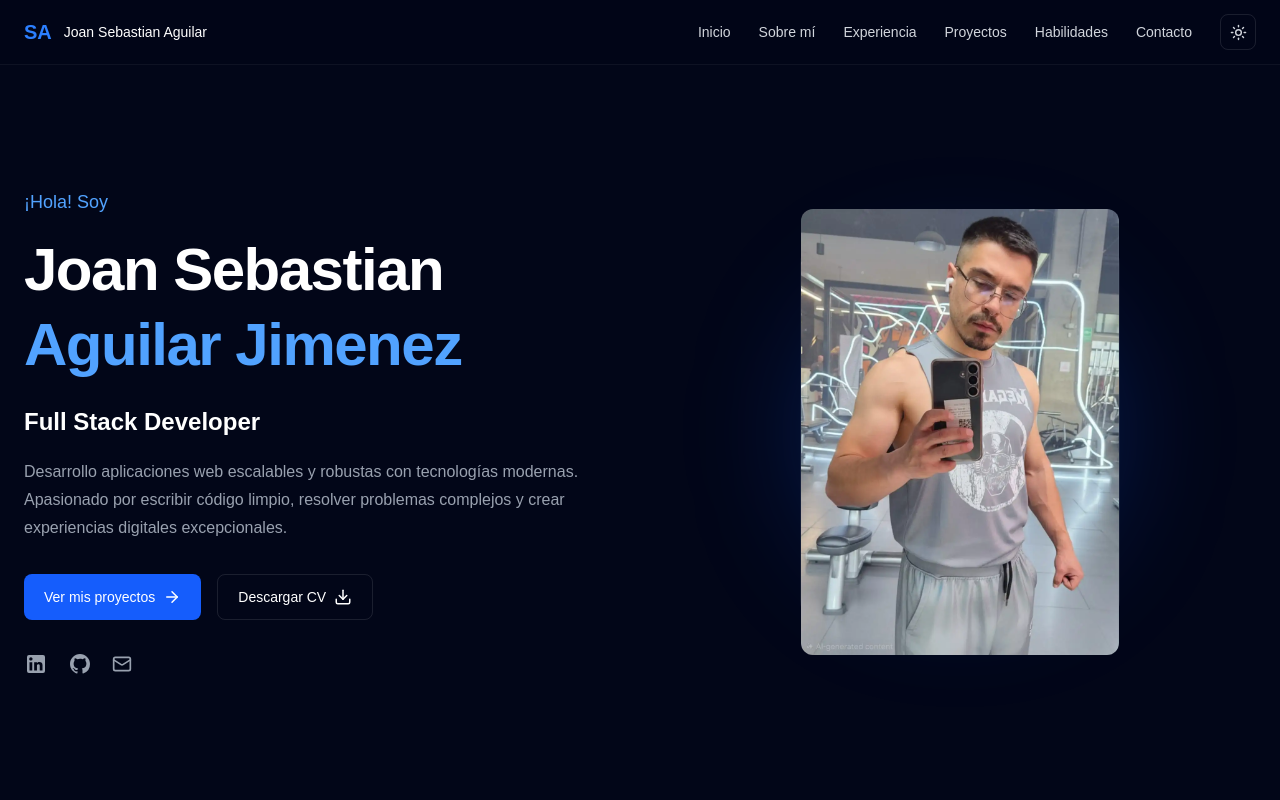
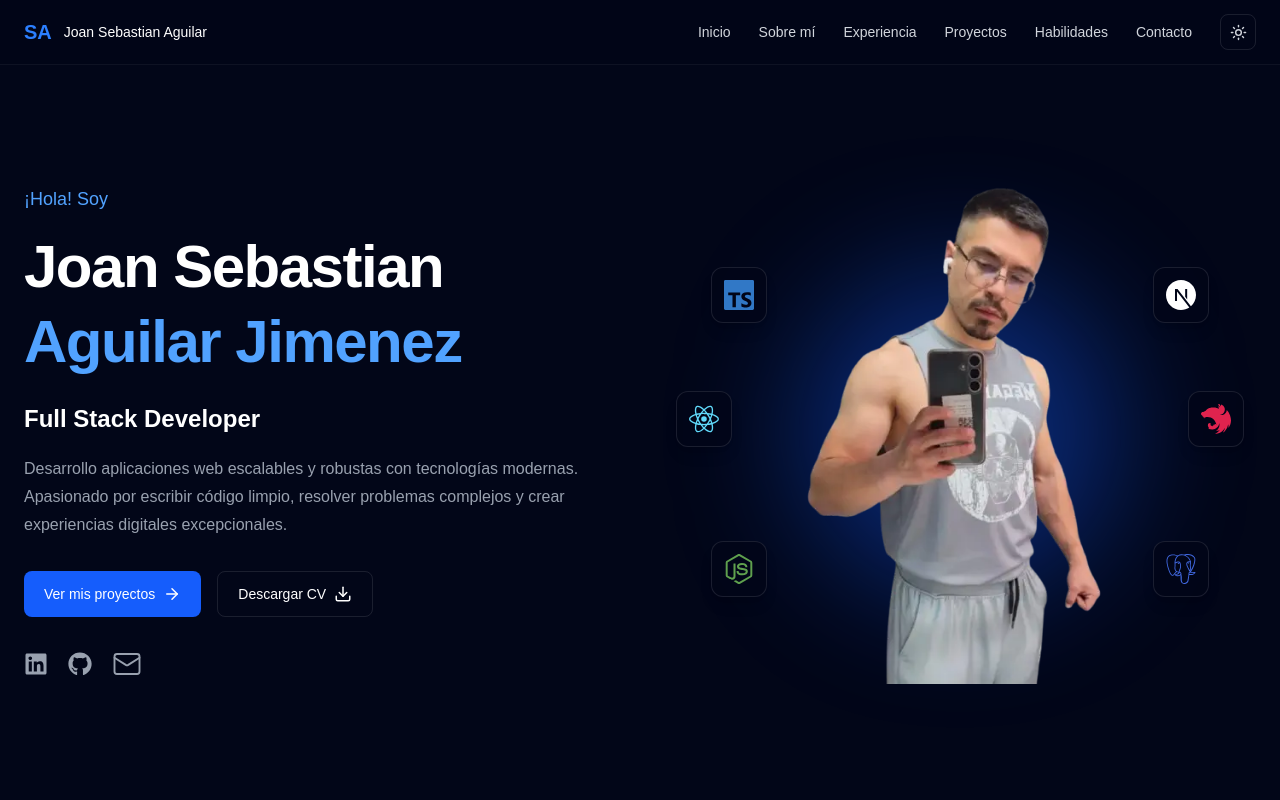
Before and after one commit to joansaguilarj1/portfolio, a Next.js app: page / in a window 1280 px wide. Shown: the top 800 px of the page. Built offline with nearby package versions, Linux system fonts and the light colour scheme.

Commit message:
feat: se concluye la seccion hero

```diff
--- a/package.json
+++ b/package.json
@@ -13,7 +13,8 @@
     "motion": "^13.4.0",
     "next": "16.3.5",
     "react": "19.2.8",
-    "react-dom": "19.2.8"
+    "react-dom": "19.2.8",
+    "react-icons": "^5.7.0"
   },
   "devDependencies": {
     "@tailwindcss/postcss": "^4",
--- a/src/components/Hero.tsx
+++ b/src/components/Hero.tsx
@@ -1,7 +1,21 @@
 import Link from "next/link";
 import { ArrowRight, Download, Mail } from "lucide-react";
 import Image from "next/image";
-import { GithubIcon, LinkedinIcon } from "@/components/icons";
+import {
+    SiTypescript,
+    SiReact,
+    SiNextdotjs,
+    SiNodedotjs,
+    SiNestjs,
+    SiPostgresql
+
+} from "react-icons/si";
+
+import {
+    FaGithub,
+    FaLinkedin
+} from "react-icons/fa";
+
 
 export default function Hero() {
     return (
@@ -64,7 +78,7 @@ export default function Hero() {
                                 aria-label="LinkedIn"
                                 className="text-gray-400 transition-colors hover:text-white"
                             >
-                                <LinkedinIcon className="w-6 h-6" />
+                                <FaLinkedin className="w-6 h-6" />
                             </a>
 
                             <a
@@ -73,7 +87,7 @@ export default function Hero() {
                                 aria-label="GitHub"
                                 className="text-gray-400 transition-colors hover:text-white"
                             >
-                                <GithubIcon className="w-6 h-6" />
+                                <FaGithub className="w-6 h-6" />
                             </a>
 
                             <a
@@ -81,24 +95,64 @@ export default function Hero() {
                                 aria-label="Email"
                                 className="text-gray-400 transition-colors hover:text-white"
                             >
-                                <Mail size={20} />
+                                <Mail size={30} strokeWidth={1.5} />
                             </a>
                         </div>
                     </div>
 
                     {/* Visual */}
-                    <div className="relative flex min-h-[500px] items-center justify-center">
-                        <div className="absolute h-72 w-72 rounded-full bg-blue-600/30 blur-3xl" />
+                    <div className="relative flex min-h-125 items-center justify-center">
 
-                        <div className="relative flex h-96 w-80 items-center justify-center rounded-3xl border border-white/5 bg-white/[0.02]">
+                        {/* Glow */}
+                        <div className="absolute h-80 w-80 rounded-full bg-blue-600/40 blur-3xl" />
+
+                        {/* Technology icons */}
+                        <div className="absolute inset-0">
+
+                            {/* TypeScript */}
+                            <div className="absolute left-[8%] top-[18%] flex h-14 w-14 items-center justify-center rounded-xl border border-white/10 bg-slate-950/80 shadow-lg">
+                                <SiTypescript className="text-3xl text-[#3178C6]" />
+                            </div>
+
+                            {/* React */}
+                            <div className="absolute left-[2%] top-[42%] flex h-14 w-14 items-center justify-center rounded-xl border border-white/10 bg-slate-950/80 shadow-lg">
+                                <SiReact className="text-3xl text-[#61DAFB]" />
+                            </div>
+
+                            {/* Node */}
+                            <div className="absolute left-[8%] bottom-[18%] flex h-14 w-14 items-center justify-center rounded-xl border border-white/10 bg-slate-950/80 shadow-lg">
+                                <SiNodedotjs className="text-3xl text-[#5FA04E]" />
+                            </div>
+
+                            {/* Next */}
+                            <div className="absolute right-[8%] top-[18%] flex h-14 w-14 items-center justify-center rounded-xl border border-white/10 bg-slate-950/80 shadow-lg">
+                                <SiNextdotjs className="text-3xl text-white" />
+                            </div>
+
+                            {/* Nest */}
+                            <div className="absolute right-[2%] top-[42%] flex h-14 w-14 items-center justify-center rounded-xl border border-white/10 bg-slate-950/80 shadow-lg">
+                                <SiNestjs className="text-3xl text-[#E0234E]" />
+                            </div>
+
+                            {/* PostgreSQL */}
+                            <div className="absolute right-[8%] bottom-[18%] flex h-14 w-14 items-center justify-center rounded-xl border border-white/10 bg-slate-950/80 shadow-lg">
+                                <SiPostgresql className="text-3xl text-[#4169E1]" />
+                            </div>
+
+                        </div>
+
+                        {/* Profile */}
+                        <div className="relative z-10 h-129 w-90">
                             <Image
-                                className="rounded-xl object-cover"
                                 src="/images/profile.webp"
                                 alt="Joan Sebastian Aguilar"
-                                width={500}
-                                height={600}
+                                fill
+                                priority
+                                className="object-contain"
+                                sizes="360px"
                             />
                         </div>
+
                     </div>
 
                 </div>
```
Also changed, not shown: public/images/profile.webp, 1 other file (tests, documents, lock files or other folders).
